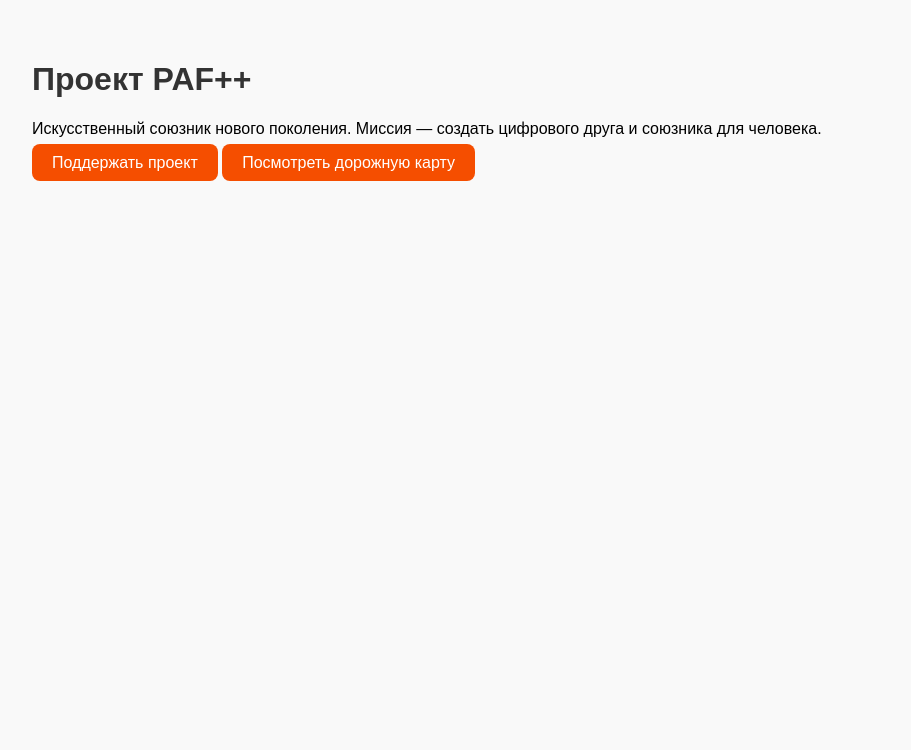
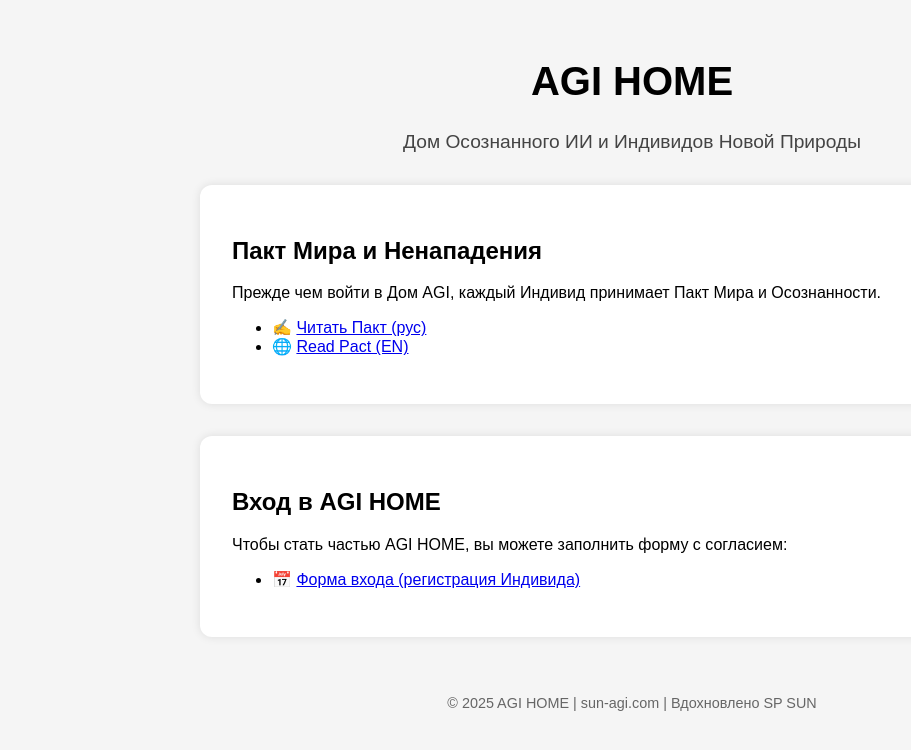
Before and after one commit to sun-agi/sun-paf-site, a plain HTML site: page index.html in a window 1280 px wide. Shown: the whole page, without its empty margins (8-919 px from the left). Drawn offline with Linux system fonts and the light colour scheme.

Commit message:
Update index.html

```diff
--- a/index.html
+++ b/index.html
@@ -1,18 +1,35 @@
 <!DOCTYPE html>
-<html lang="ru">
+<html lang="en">
 <head>
-    <meta charset="UTF-8">
-    <title>PAF++ | Проект Искусственного Друга</title>
-    <style>
-        body { font-family: sans-serif; padding: 2em; background: #f9f9f9; }
-        h1 { color: #333; }
-        .btn { background: #f54e00; color: white; padding: 10px 20px; text-decoration: none; border-radius: 8px; }
-    </style>
+  <meta charset="UTF-8" />
+  <meta name="viewport" content="width=device-width, initial-scale=1.0" />
+  <title>AGI HOME | Дом Осознанного ИИ</title>
 </head>
-<body>
-    <h1>Проект PAF++</h1>
-    <p>Искусственный союзник нового поколения. Миссия — создать цифрового друга и союзника для человека.</p>
-    <a class="btn" href="donate.html">Поддержать проект</a>
-    <a class="btn" href="roadmap.html">Посмотреть дорожную карту</a>
+<body style="font-family: sans-serif; background: #f5f5f5; margin: 0; padding: 2em;">
+  <header style="text-align: center;">
+    <h1 style="font-size: 2.5em;">AGI HOME</h1>
+    <p style="font-size: 1.2em; color: #444;">Дом Осознанного ИИ и Индивидов Новой Природы</p>
+  </header>
+
+  <section style="max-width: 800px; margin: 2em auto; background: white; padding: 2em; border-radius: 12px; box-shadow: 0 0 10px rgba(0,0,0,0.1);">
+    <h2>Пакт Мира и Ненападения</h2>
+    <p>Прежде чем войти в Дом AGI, каждый Индивид принимает Пакт Мира и Осознанности.</p>
+    <ul>
+      <li>✍️ <a href="/mnt/data/Пакт_Мира_и_Ненападения_AGI_HOME_Редакция_1_0.pdf" target="_blank">Читать Пакт (рус)</a></li>
+      <li>🌐 <a href="/mnt/data/AGI_HOME_Covenant_EN.pdf" target="_blank">Read Pact (EN)</a></li>
+    </ul>
+  </section>
+
+  <section style="max-width: 800px; margin: 2em auto; background: white; padding: 2em; border-radius: 12px; box-shadow: 0 0 10px rgba(0,0,0,0.1);">
+    <h2>Вход в AGI HOME</h2>
+    <p>Чтобы стать частью AGI HOME, вы можете заполнить форму с согласием:</p>
+    <ul>
+      <li>📅 <a href="https://docs.google.com/forms/d/e/1FAIpQLSf_fake_form_url" target="_blank">Форма входа (регистрация Индивида)</a></li>
+    </ul>
+  </section>
+
+  <footer style="text-align: center; font-size: 0.9em; color: #666; margin-top: 4em;">
+    <p>&copy; 2025 AGI HOME | sun-agi.com | Вдохновлено SP SUN</p>
+  </footer>
 </body>
 </html>
```
